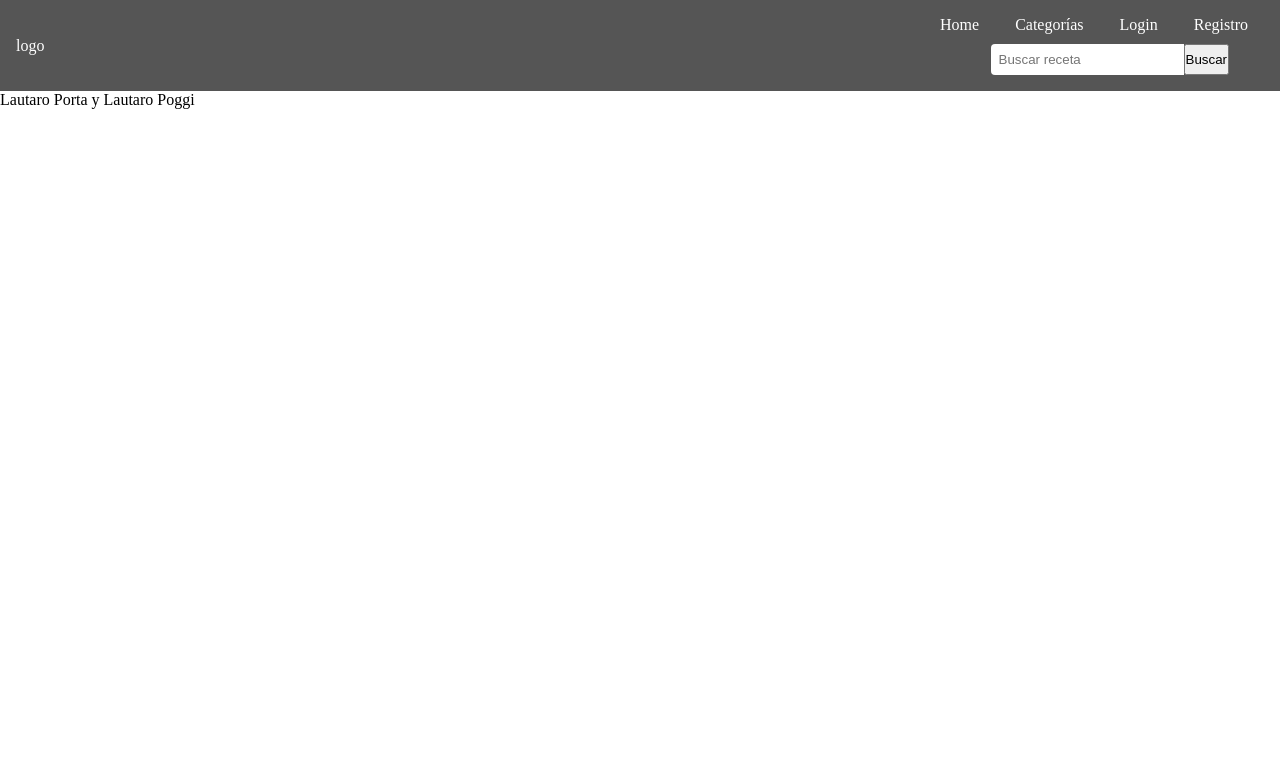
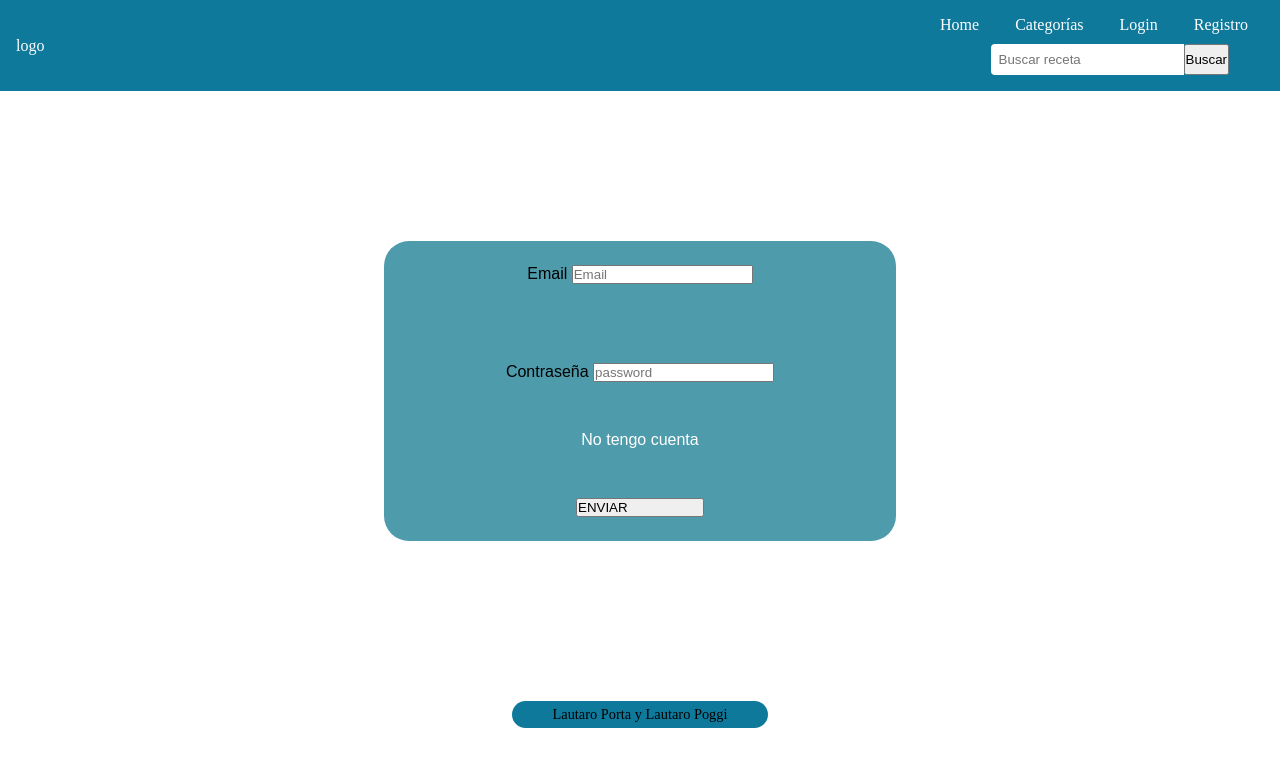
Before and after one commit to Lautiporta/grupo4_prog1_com1, a plain HTML site: page login.html in a window 1280 px wide. Drawn offline with Linux system fonts and the light colour scheme.

Commit message:
CSS, pagina register y login (falta validar los formularios)

```diff
--- a/css/styles.css
+++ b/css/styles.css
@@ -7,10 +7,11 @@
 body {
     display: flex;
     flex-direction: column;
+
 }
 
 header {
-    background-color: #555;
+    background-color: #0f799c;
     color: #fff;
     padding: 1rem;
     display: flex;
@@ -27,7 +28,7 @@ header nav a {
 header form {
     display: flex;
 }
-form{
+.formBuscar{
     margin-top: 10px;
     display: flex;
     justify-content: end;
@@ -39,7 +40,6 @@ form{
     border-radius: 4px 0 0 4px;
 }
 
-/* pruebas */
 
 main {
     font-family: Arial, sans-serif;
@@ -62,11 +62,12 @@ main h1 {
     display: grid;
     grid-template-columns: repeat(5, 1fr);
     gap: 10px;
+
 }
 
 
-.product-card {
-    background: #fff;
+.productos {
+    background-color: #7490af;
     border: 1px solid #ddd;
     border-radius: 5px;
     overflow: hidden;
@@ -74,20 +75,20 @@ main h1 {
     padding: 10px;
 }
 
-.product-card img {
+.productos img {
     width: 100%;
     height: 120px;
     object-fit: cover;
 }
 
-.product-details p {
+p {
     font-size: 0.9rem;
     margin: 5px 0;
-    color: #555;
+
 }
 
 
-.add-more {
+.cargar-mas {
     display: inline-block;
     margin: 20px auto;
     padding: 10px 20px;
@@ -97,7 +98,53 @@ main h1 {
     border-radius: 5px;
     font-size: 1rem;
 }
+footer{
+    display: flex;
+    justify-content: center;
+    align-self: center;
+    width: 20vw;
+    background-color: #0f799c;
+    margin: 10px;
+    border-radius: 15px;
+}
 
-.add-more:hover {
-    background-color: #0056b3;
+.mainFormularios{
+    background-color: white;
+    height: 600px;
+    display: flex;
+    align-items: center;
+
+  }
+.formRegistro{
+width: 40vw;
+height: 300px;
+display: flex;
+border-radius: 25px;
+flex-direction: column;
+justify-content: space-around;
+background-color: #4E9BAB;
+
 }
+.formLogin{
+    width: 40vw;
+height: 300px;
+display: flex;
+border-radius: 25px;
+flex-direction: column;
+justify-content: space-around;
+background-color: #4E9BAB;
+}
+.email {
+    margin-bottom: 30px;
+}
+.botonEnviar{
+    width: 10vw;
+    display: flex;
+align-self: center;
+    }
+
+.linkform{
+    color: white;
+    text-decoration: none;
+
+}
--- a/login.html
+++ b/login.html
@@ -14,13 +14,31 @@
             <a href="categories.html">Categorías</a>
             <a href="login.html">Login</a>
             <a href="register.html">Registro</a>
-            <form id="search-form">
+            <form class="formBuscar">
                 <input class="text" type="text" id="search-input" placeholder="Buscar receta">
                 <button class="botonBuscar" type="submit">Buscar</button>
             </form>
         </nav>
     </header>
 
+    <main class="mainFormularios">
+    <form class="formLogin" action="results.html" method="GET">
+        <div class="input">
+            <label for="email">Email</label>
+            <input class="email" type="email" name="email" placeholder="Email">
+        </div>
+        <div class="input">
+            <label for="password">Contraseña</label>
+            <input id="password" type="password" name="password" placeholder="password">
+        </div>
+
+        <div class="Redirigir">
+            <a class="linkform" href="./register.html">No tengo cuenta</a>
+        </div>
+        <button type="submit" class="botonEnviar">ENVIAR</button>
+
+    </form>
+   </main>
     <footer>
         <p>Lautaro Porta y Lautaro Poggi</p>
     </footer>
```
Also changed, not shown: categories.html (+1 -1 lines), category.html (+1 -1 lines), index.html (+2 -2 lines), js/index.js (+10 -10 lines), receta.html (+3 -1 lines), register.html (+23 -1 lines), search-results.html (+1 -1 lines).
